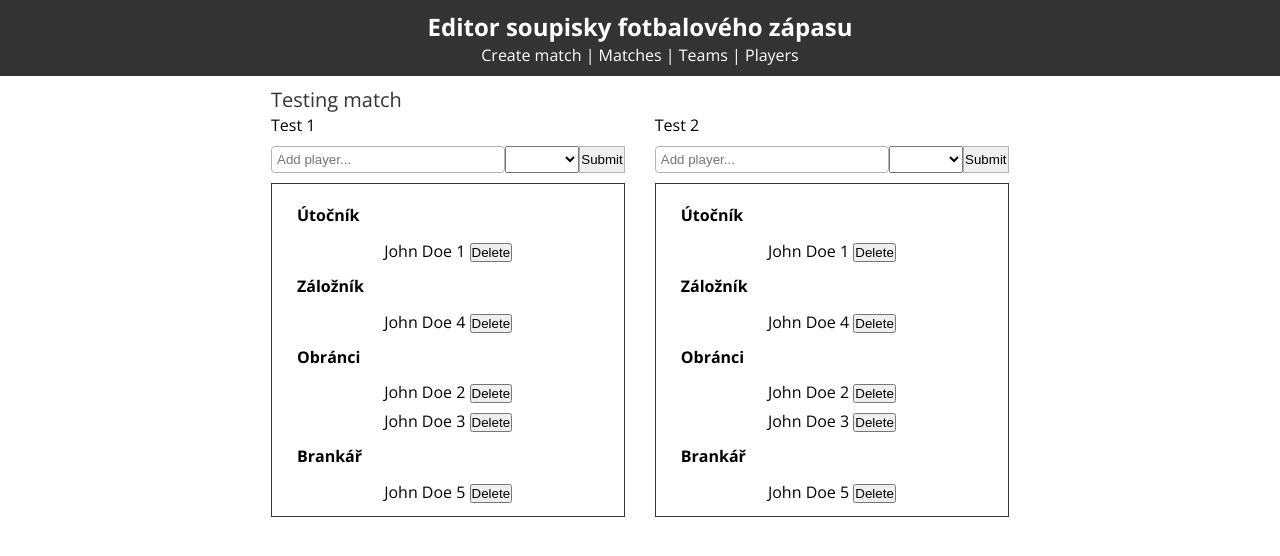
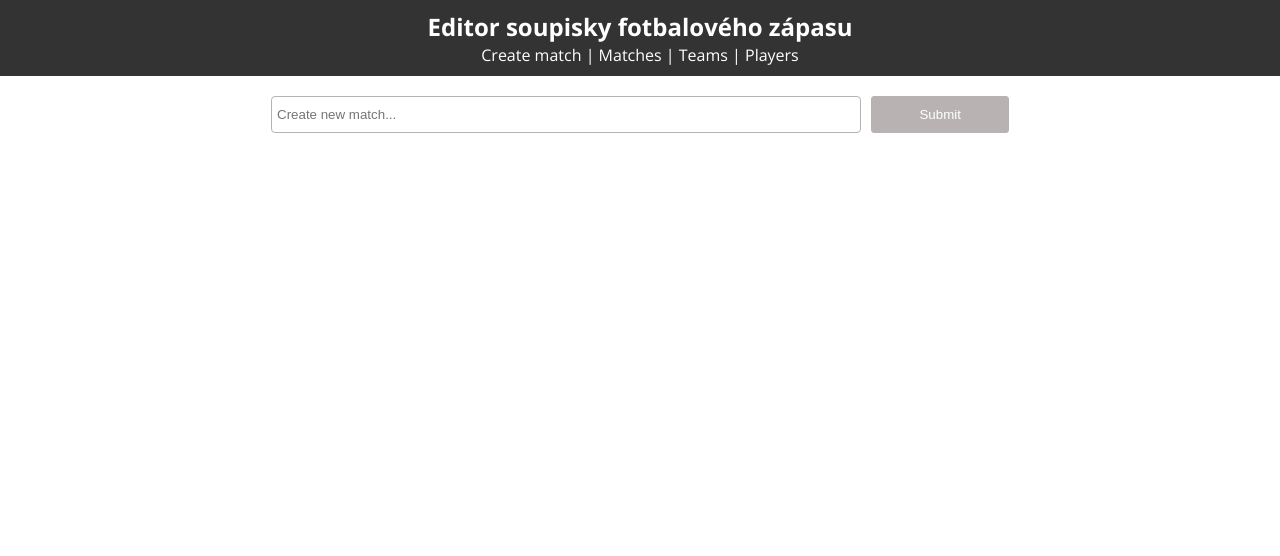
Before and after one commit to jindrichjehlicka/soccer-manager, an Angular app in the folder client/: page / in a window 1280 px wide. Shown: the top 556 px of the page. Built offline with nearby package versions, Linux system fonts and the light colour scheme.

Commit message:
add styles

```diff
--- a/client/src/app/components/add-match/add-match.component.sass
+++ b/client/src/app/components/add-match/add-match.component.sass
@@ -1,9 +1,21 @@
+@import 'src/variables'
+
 .form
   display: flex
+  margin: 10px 0
 
 .form input[type='text']
   flex: 10
   padding: 5px
+  border: 1px $lighter-dark solid
+  border-radius: 4px
+  margin: 0 5px 0 0
 
 .form input[type='submit']
   flex: 2
+  border: 1px $lighter-dark solid
+  border-radius: 3px
+  background-color: $lighter-dark
+  color: $white
+  padding: 10px
+  margin: 0 0 0 5px
--- a/client/src/app/components/add-player/add-player.component.sass
+++ b/client/src/app/components/add-player/add-player.component.sass
@@ -9,7 +9,13 @@
   padding: 5px
   border: 1px $lighter-dark solid
   border-radius: 4px
+  margin: 0 5px 0 0
 
 .form input[type='submit']
   flex: 2
   border: 1px $lighter-dark solid
+  border-radius: 3px
+  background-color: $lighter-dark
+  color: $white
+  padding: 10px
+  margin: 0 0 0 5px
--- a/client/src/app/components/add-team/add-team.component.sass
+++ b/client/src/app/components/add-team/add-team.component.sass
@@ -0,0 +1,21 @@
+@import 'src/variables'
+
+.form
+  display: flex
+  margin: 10px 0
+
+.form input[type='text']
+  flex: 10
+  padding: 5px
+  border: 1px $lighter-dark solid
+  border-radius: 4px
+  margin: 0 5px 0 0
+
+.form input[type='submit']
+  flex: 2
+  border: 1px $lighter-dark solid
+  border-radius: 3px
+  background-color: $lighter-dark
+  color: $white
+  padding: 10px
+  margin: 0 0 0 5px
--- a/client/src/app/components/match/match.component.html
+++ b/client/src/app/components/match/match.component.html
@@ -1,14 +1,23 @@
 <div class="match container">
-  <app-add-match *ngIf="(match);else addTeamsBlock" (addMatch)="addMatch($event)"></app-add-match>
+  <app-add-match
+    *ngIf="!match; else addTeamsBlock"
+    (addMatch)="addMatch($event)"
+  ></app-add-match>
   <ng-template #addTeamsBlock>
     <!-- TODO: delete testing match -->
-    <h3>{{match ? match.name: "Testing match"}}</h3>
+    <h3>{{ match.name }}</h3>
 
-    <app-add-team *ngIf="teams.length < 2" (addTeam)="addTeam($event)"></app-add-team>
+    <app-add-team
+      *ngIf="teams.length < 2"
+      (addTeam)="addTeam($event)"
+    ></app-add-team>
 
     <div class="teams">
-      <app-team *ngFor="let team of teams" [team]="team" class="team"></app-team>
+      <app-team
+        *ngFor="let team of teams"
+        [team]="team"
+        class="team"
+      ></app-team>
     </div>
-
   </ng-template>
 </div>
--- a/client/src/app/components/match/match.component.ts
+++ b/client/src/app/components/match/match.component.ts
@@ -5,7 +5,7 @@ import { Team } from "src/app/models/team";
 @Component({
   selector: "app-match",
   templateUrl: "./match.component.html",
-  styleUrls: ["./match.component.sass"]
+  styleUrls: ["./match.component.sass"],
 })
 export class MatchComponent implements OnInit {
   @Input() match: Match;
@@ -15,10 +15,13 @@ export class MatchComponent implements OnInit {
 
   constructor() {
     // TODO change to an empty array after backend is done
-    this.teams = [{ name: "Test 1" }, { name: "Test 2" }];
+    // this.teams = [{ name: "Test 1" }, { name: "Test 2" }];
+    this.teams = [];
   }
 
-  ngOnInit(): void {}
+  ngOnInit(): void {
+    console.log("match", this.match);
+  }
 
   addMatch(match: Match) {
     this.match = match;
--- a/client/src/app/components/player-list/player-list.component.sass
+++ b/client/src/app/components/player-list/player-list.component.sass
@@ -6,5 +6,16 @@
   .title
     padding: 10px 15px
   .name
-    align-self: center
     padding: 3px 0
+    width: 100%
+    display: flex
+    justify-content: center
+    position: relative
+    .del
+      padding: 5px
+      border: none
+      border-radius: 3px
+      background-color: $danger
+      color: $white
+      position: absolute
+      right: 0
--- a/client/src/app/components/team/team.component.html
+++ b/client/src/app/components/team/team.component.html
@@ -1,7 +1,7 @@
 <div class="team">
   <div>{{ team.name }}</div>
   <app-add-player (addPlayer)="addPlayer($event)"></app-add-player>
-  <div class="player-list">
+  <div class="player-list" *ngIf="players.length">
     <ng-container *ngFor="let type of playerTypes">
       <app-player-list
         *ngIf="groupedPlayers[type]"
--- a/client/src/app/components/team/team.component.sass
+++ b/client/src/app/components/team/team.component.sass
@@ -1,6 +1,10 @@
 @import 'src/variables'
 
 .player-list
-  border: 1px $dark solid
+  border: 1px $lighter-dark solid
   margin: 10px 0
   padding: 10px
+  border-radius: 3px
+  -webkit-box-shadow: 2px 4px 5px 0px rgba(184,178,178,1)
+  -moz-box-shadow: 2px 4px 5px 0px rgba(184,178,178,1)
+  box-shadow: 2px 4px 5px 0px rgba(184,178,178,1)
--- a/client/src/app/components/team/team.component.ts
+++ b/client/src/app/components/team/team.component.ts
@@ -17,31 +17,31 @@ export class TeamComponent implements OnInit {
   constructor() {
     // TODO : replace with ajax!!
     this.players = [
-      {
-        id: 1,
-        name: "John Doe 1",
-        type: "offensive",
-      },
-      {
-        id: 2,
-        name: "John Doe 2",
-        type: "defensive",
-      },
-      {
-        id: 3,
-        name: "John Doe 3",
-        type: "defensive",
-      },
-      {
-        id: 3,
-        name: "John Doe 4",
-        type: "midfield",
-      },
-      {
-        id: 3,
-        name: "John Doe 5",
-        type: "goalkeeper",
-      },
+      // {
+      //   id: 1,
+      //   name: "John Doe 1",
+      //   type: "offensive",
+      // },
+      // {
+      //   id: 2,
+      //   name: "John Doe 2",
+      //   type: "defensive",
+      // },
+      // {
+      //   id: 3,
+      //   name: "John Doe 3",
+      //   type: "defensive",
+      // },
+      // {
+      //   id: 3,
+      //   name: "John Doe 4",
+      //   type: "midfield",
+      // },
+      // {
+      //   id: 3,
+      //   name: "John Doe 5",
+      //   type: "goalkeeper",
+      // },
     ];
 
     this.playerTypes = Object.values(PlayerTypes);
--- a/client/src/variables.sass
+++ b/client/src/variables.sass
@@ -1,3 +1,4 @@
 $dark:#333
 $white: #fff
 $lighter-dark: #b8b2b2
+$danger:#e31b2a
```
